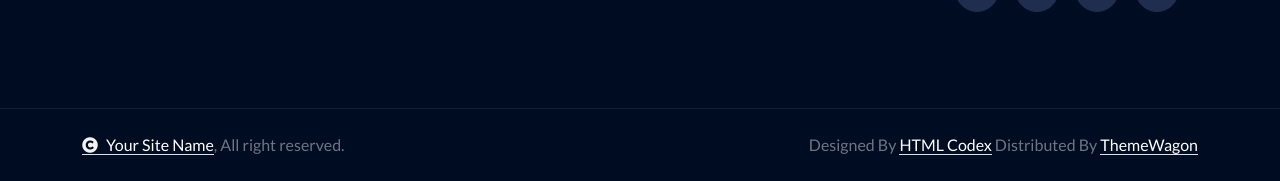
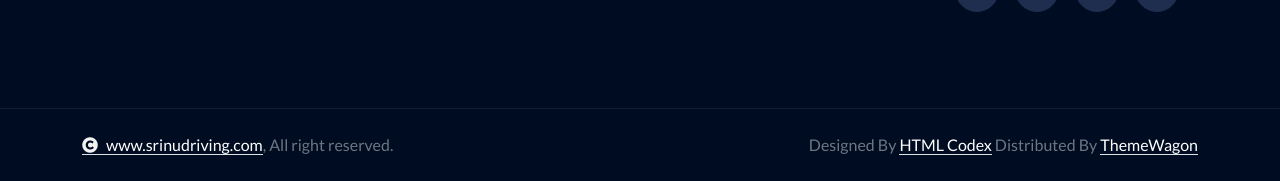
Before and after one commit to 22118131/drivingtemp, a plain HTML site: page 404.html in a window 1280 px wide. Shown: the part 1425-1606 px from the top of the page. Drawn offline with nearby package versions, Linux system fonts and the light colour scheme.

Commit message:
all rights reserve

```diff
--- a/404.html
+++ b/404.html
@@ -198,7 +198,7 @@
             <div class="container">
                 <div class="row g-4 align-items-center">
                     <div class="col-md-6 text-center text-md-start mb-md-0">
-                        <span class="text-body"><a href="#" class="border-bottom text-white"><i class="fas fa-copyright text-light me-2"></i>Your Site Name</a>, All right reserved.</span>
+                        <span class="text-body"><a href="#" class="border-bottom text-white"><i class="fas fa-copyright text-light me-2"></i>www.srinudriving.com</a>, All right reserved.</span>
                     </div>
                     <div class="col-md-6 text-center text-md-end text-body">
                         <!--/*** This template is free as long as you keep the below author’s credit link/attribution link/backlink. ***/-->
```
Also changed, not shown: about.html (+1 -1 lines), blog.html (+1 -1 lines), cars.html (+1 -1 lines), contact.html (+1 -1 lines), feature.html (+1 -1 lines), index.html (+1 -1 lines), service.html (+1 -1 lines), team.html (+1 -1 lines), testimonial.html (+1 -1 lines).
